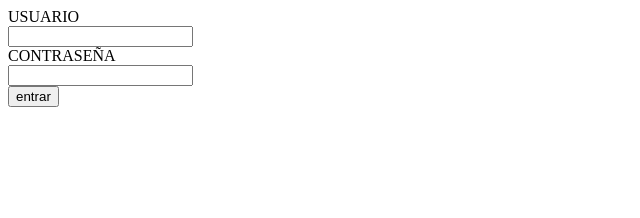
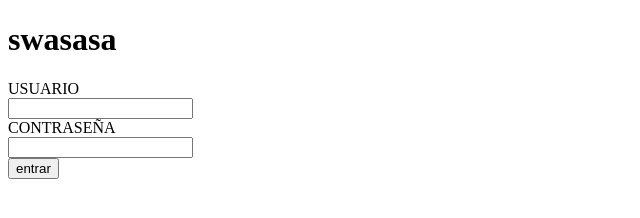
Before and after one commit to JOS2002/2, a plain HTML site: page nuevop/esto.html in a window 1280 px wide. Shown: the whole page, without its empty margins (0-640 px from the left). Drawn offline with Linux system fonts and the light colour scheme.

Commit message:
Update esto.html

```diff
--- a/nuevop/esto.html
+++ b/nuevop/esto.html
@@ -10,7 +10,7 @@
 
   </head>
   <body>
-
+<h1>swasasa</h1>
 <form id="cuadro"class="" action="index.html" method="post">
 
   <label for="usuario">USUARIO</label> <br>
```
